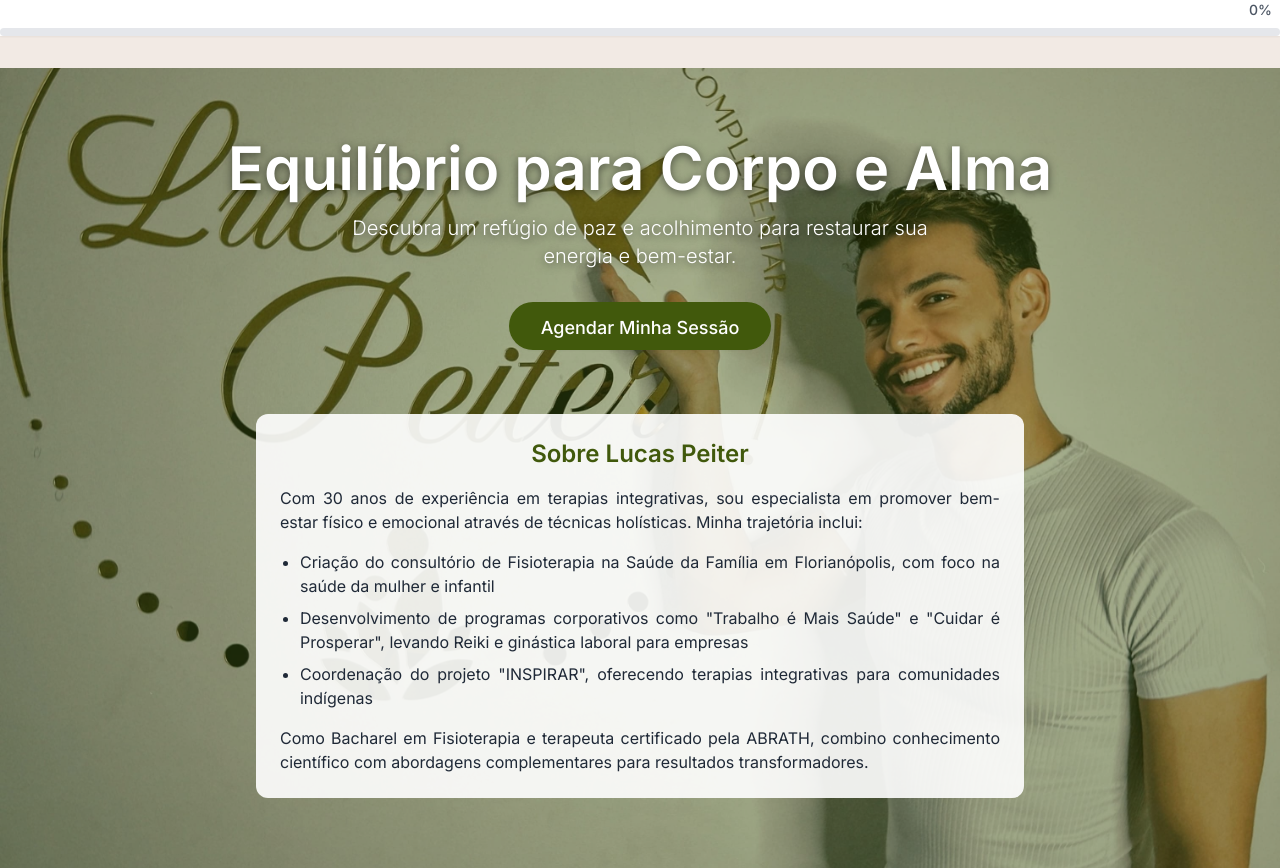
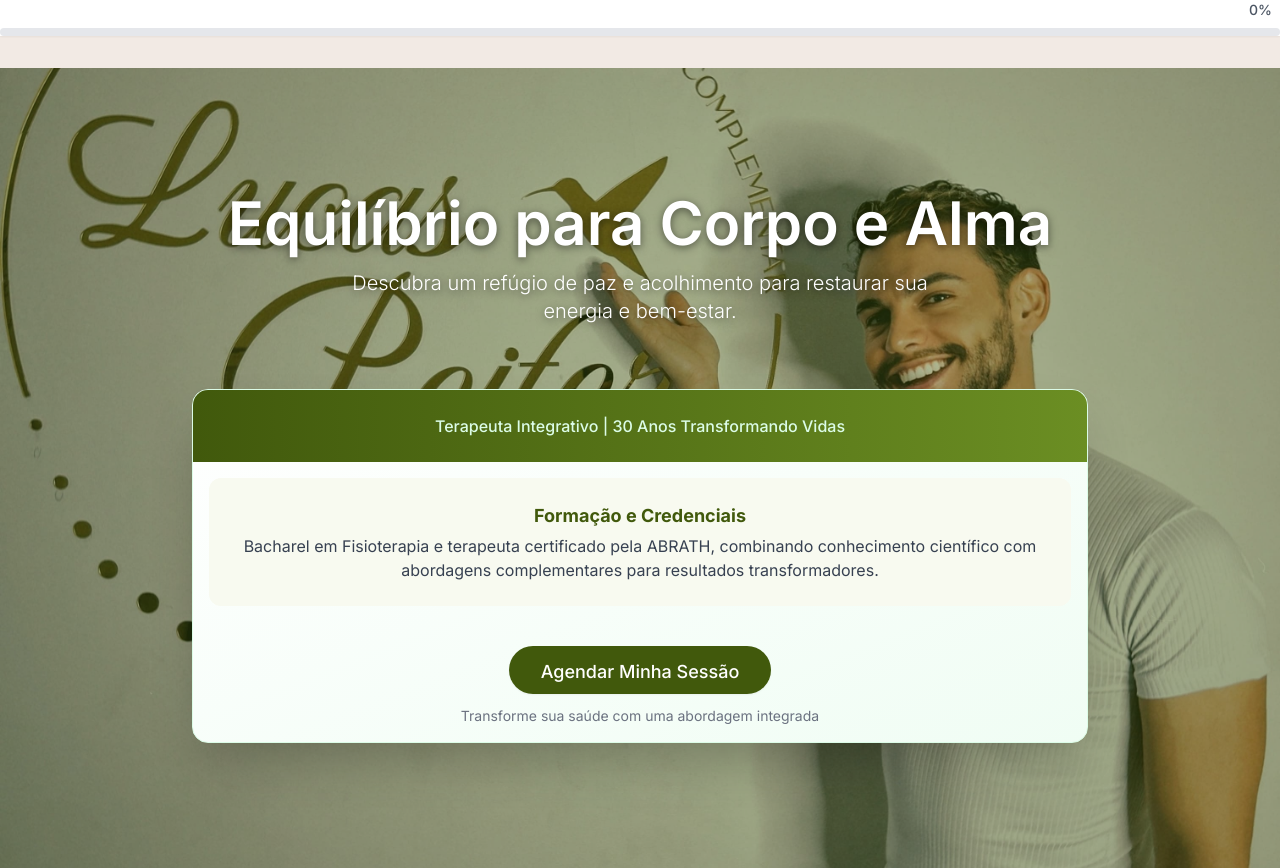
Before and after one commit to lucaspeiter01-pixel/eu-lucas-massoterapia, a website: page index.html in a window 1280 px wide. Shown: the top 868 px of the page. Drawn offline with nearby package versions, Linux system fonts and the light colour scheme.

Commit message:
agora sim

```diff
--- a/index.html
+++ b/index.html
@@ -195,25 +195,32 @@
             Descubra um refúgio de paz e acolhimento para restaurar sua energia
             e bem-estar.
           </p>
-          <button @click="startAgendamento()" class="btn btn-primary mt-8 px-8 py-3 rounded-full text-lg font-medium">
-            Agendar Minha Sessão
-          </button>
-          <div class="mt-16 max-w-3xl mx-auto bg-white bg-opacity-90 rounded-xl p-6 text-gray-800">
-            <h2 class="text-2xl font-semibold text-[#41590C] mb-4">Sobre Lucas Peiter</h2>
-            <div class="space-y-4 text-justify">
-              <p>Com 30 anos de experiência em terapias integrativas, sou especialista em promover bem-estar físico e
-                emocional através de técnicas holísticas. Minha trajetória inclui:</p>
+          <div
+            class="mt-16 max-w-4xl mx-auto bg-gradient-to-br from-white to-green-50 rounded-2xl shadow-2xl overflow-hidden border border-green-100">
+            <!-- Cabeçalho com destaque -->
+            <div class="bg-gradient-to-r from-[#41590C] to-[#6B8E23] p-6">
+              <p class="text-green-100 font-medium">Terapeuta Integrativo | 30 Anos Transformando Vidas</p>
+            </div>
 
-              <ul class="list-disc pl-5 space-y-2">
-                <li>Criação do consultório de Fisioterapia na Saúde da Família em Florianópolis, com foco na saúde da
-                  mulher e infantil</li>
-                <li>Desenvolvimento de programas corporativos como "Trabalho é Mais Saúde" e "Cuidar é Prosperar",
-                  levando Reiki e ginástica laboral para empresas</li>
-                <li>Coordenação do projeto "INSPIRAR", oferecendo terapias integrativas para comunidades indígenas</li>
-              </ul>
+            <div class="p-4">
 
-              <p>Como Bacharel em Fisioterapia e terapeuta certificado pela ABRATH, combino conhecimento científico com
-                abordagens complementares para resultados transformadores.</p>
+              <!-- Credenciais -->
+              <div class="bg-[#F8FAF0] p-6 rounded-xl flex flex-col md:flex-row items-center gap-6">
+                <div>
+                  <h3 class="font-bold text-lg text-[#41590C] mb-1">Formação e Credenciais</h3>
+                  <p class="text-gray-700">Bacharel em Fisioterapia e terapeuta certificado pela ABRATH, combinando
+                    conhecimento científico com abordagens complementares para resultados transformadores.</p>
+                </div>
+              </div>
+
+              <!-- Chamada para ação -->
+              <div class="mt-2 text-center">
+                <button @click="startAgendamento()"
+                  class="btn btn-primary mt-8 px-8 py-3 rounded-full text-lg font-medium">
+                  Agendar Minha Sessão
+                </button>
+                <p class="mt-3 text-sm text-gray-500">Transforme sua saúde com uma abordagem integrada</p>
+              </div>
             </div>
           </div>
         </div>
@@ -638,7 +645,8 @@
           </div>
 
           <div class="flex space-x-4">
-            <a href="https://facebook.com/seu_perfil" target="_blank" class="text-white hover:text-gray-200">
+            <a href="https://www.facebook.com/profile.php?id=61559249053968" target="_blank"
+              class="text-white hover:text-gray-200">
               <svg class="w-6 h-6" fill="currentColor" viewBox="0 0 24 24">
                 <path
                   d="M22 12c0-5.523-4.477-10-10-10S2 6.477 2 12c0 4.991 3.657 9.128 8.438 9.878v-6.987h-2.54V12h2.54V9.797c0-2.506 1.492-3.89 3.777-3.89 1.094 0 2.238.195 2.238.195v2.46h-1.26c-1.243 0-1.63.771-1.63 1.562V12h2.773l-.443 2.89h-2.33v6.988C18.343 21.128 22 16.991 22 12z" />
```
